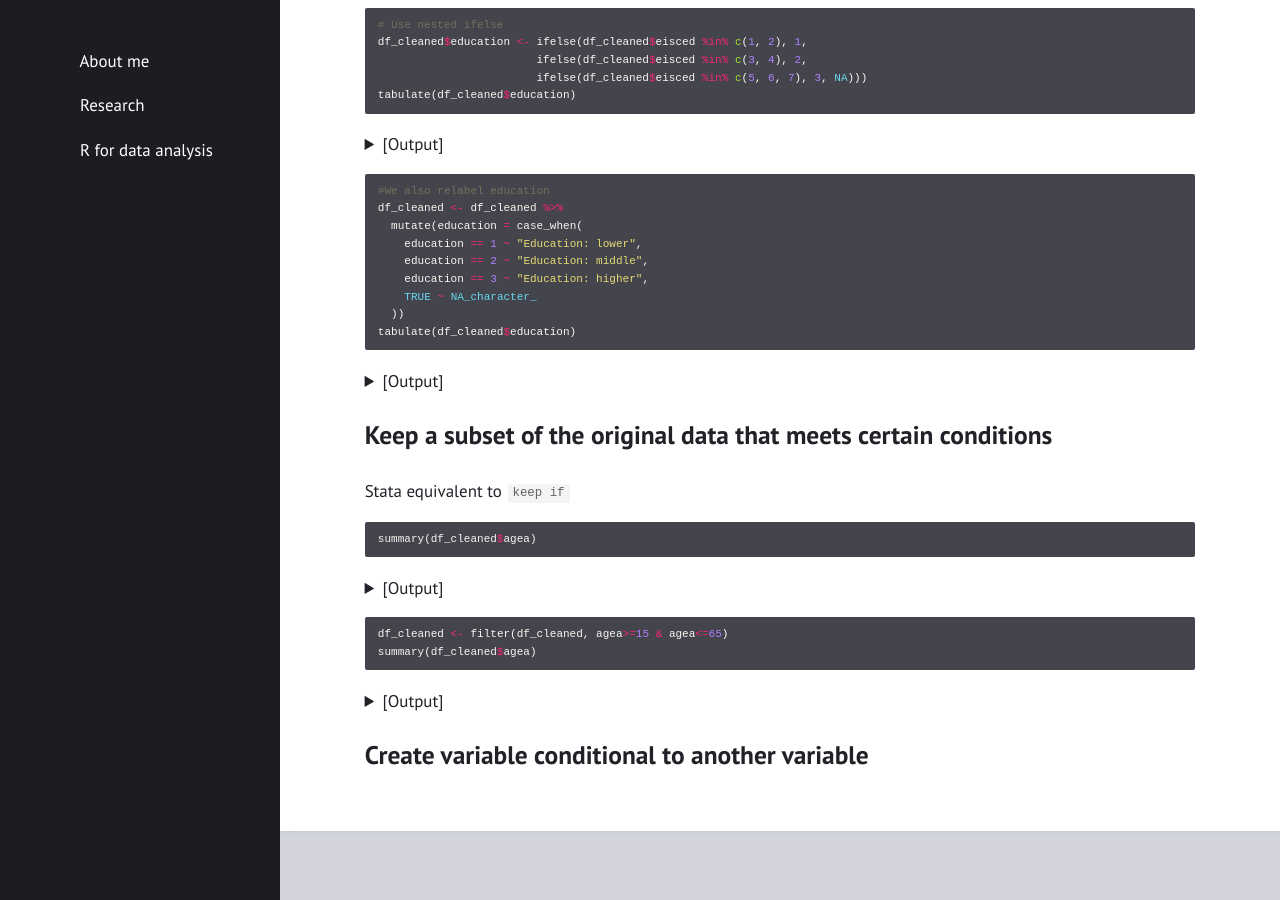
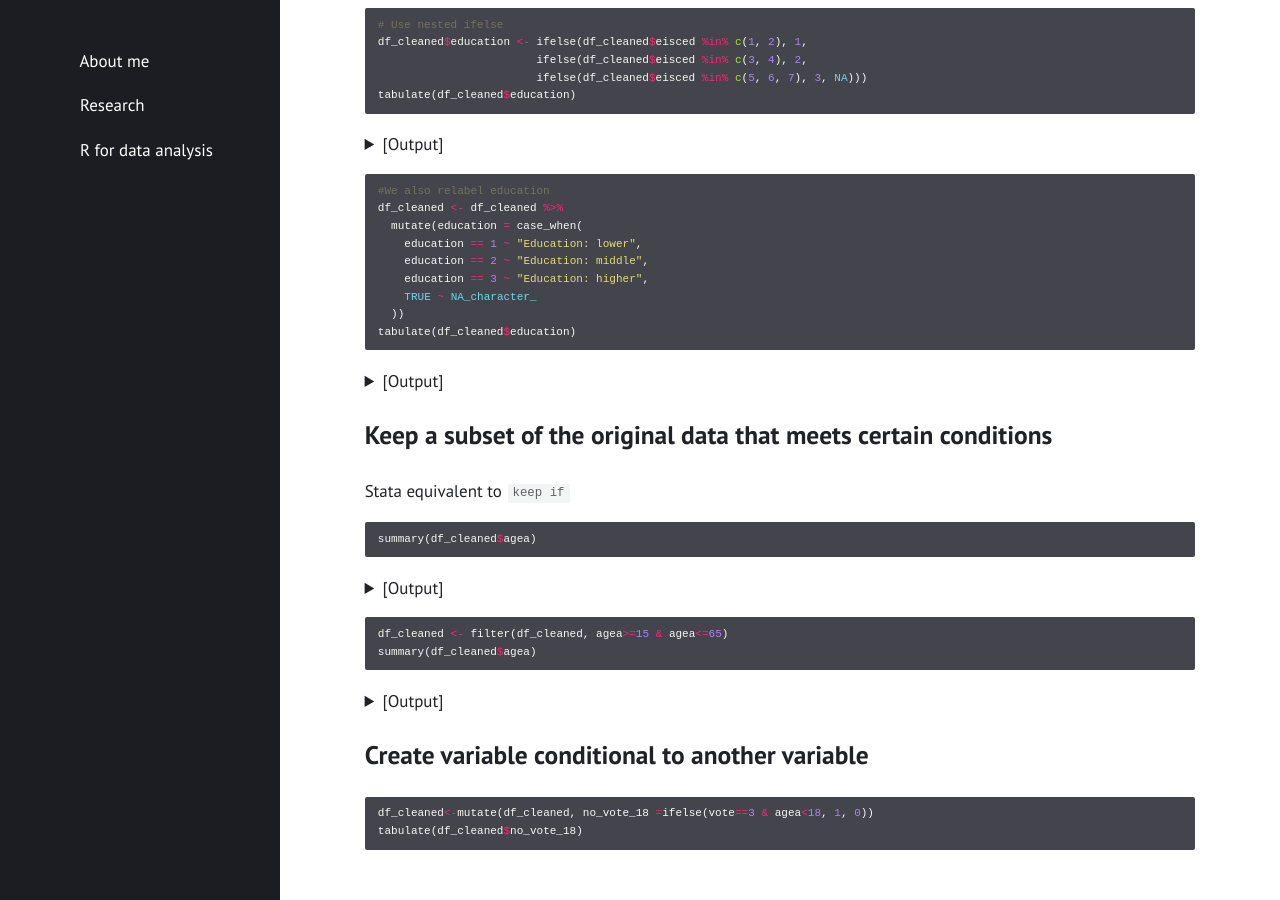
Before and after one commit to gubellom/gubellom.github.io, a Jekyll site: the page built from R files/Manipulation.md, in a window 1280 px wide and 900 px high, scrolled down 663 px. Built offline with Jekyll 4.4.1, drawn with Linux system fonts in a browser that asks for light colours.

Commit message:
Update Manipulation.md
Signed-off-by: Michele Gubello <62111923+gubellom@users.noreply.github.com>

````diff
--- a/R files/Manipulation.md
+++ b/R files/Manipulation.md
@@ -175,3 +175,8 @@ summary(df_cleaned$agea)
 </details>
 
 ## Create variable conditional to another variable
+
+```r
+df_cleaned<-mutate(df_cleaned, no_vote_18 =ifelse(vote==3 & agea<18, 1, 0))
+tabulate(df_cleaned$no_vote_18)
+```
````
